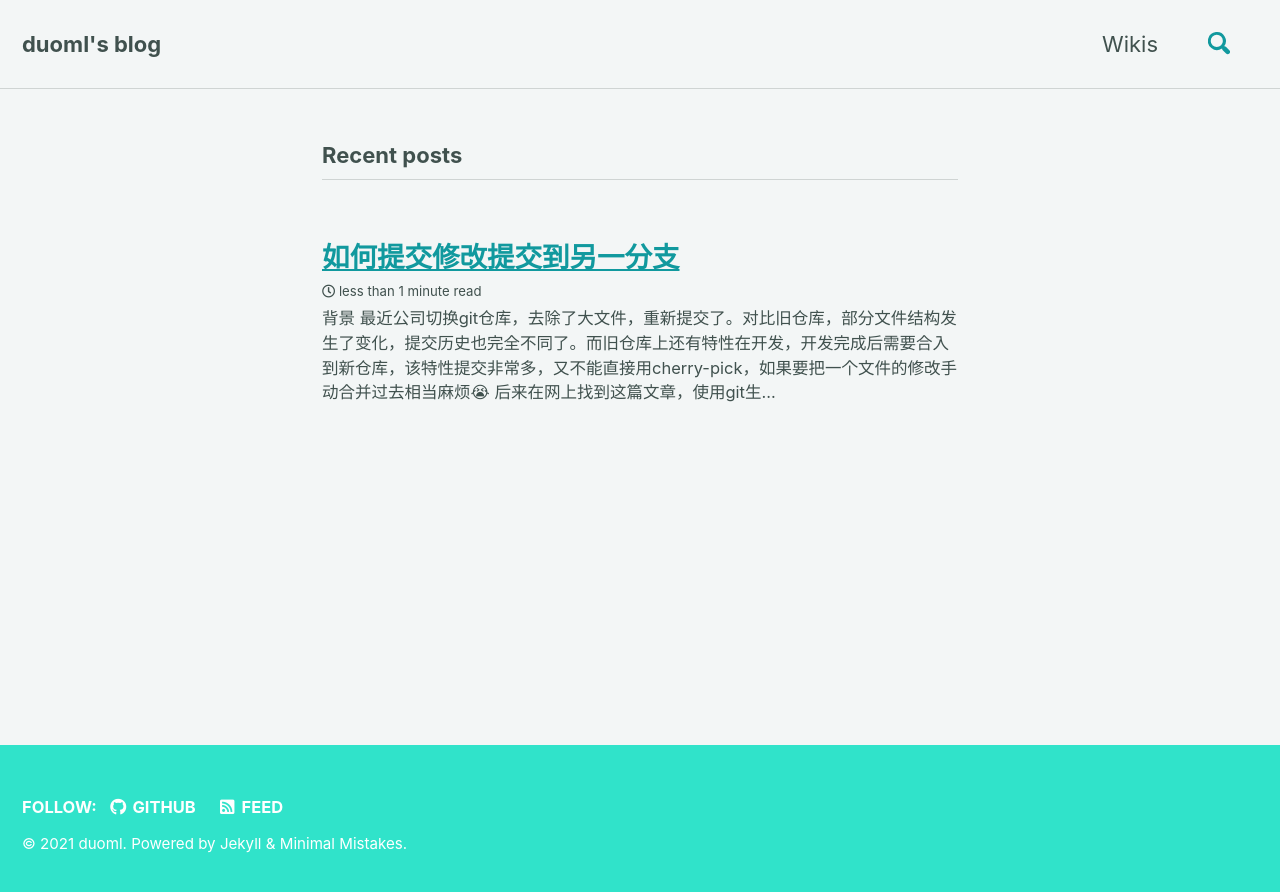
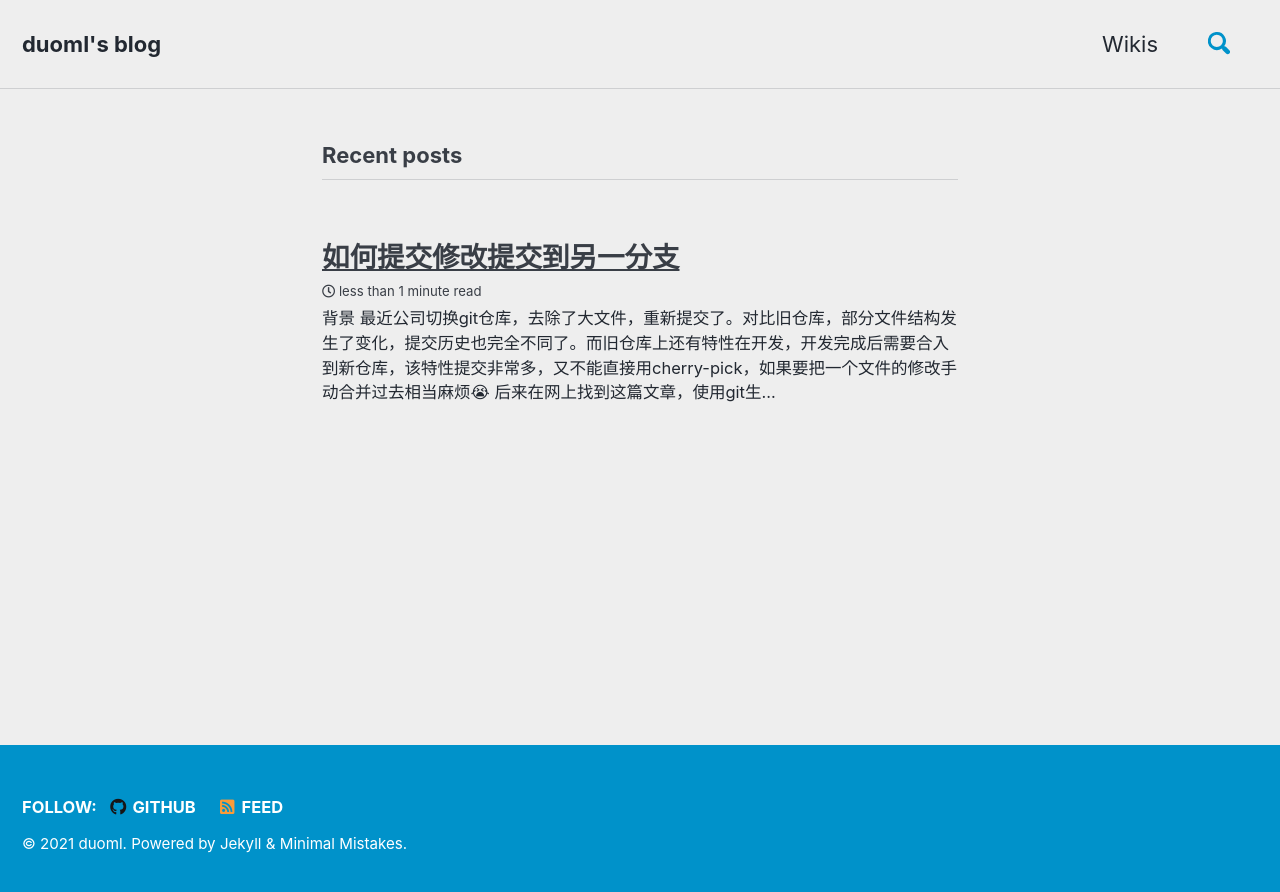
Before and after one commit to duoml/duoml.github.io, a Jekyll site: the page built from index.html, in a window 1280 px wide. Shown: the top 892 px of the page. Built offline with Jekyll 4.4.1, drawn with Linux system fonts in a browser that asks for light colours; cached includes are drawn as plain includes; emoji names are drawn with the system emoji font; the list of posts is cut into pages by our own code.

Commit message:
Update _config.yml

```diff
--- a/_config.yml
+++ b/_config.yml
@@ -12,7 +12,7 @@
 
 # theme                  : "minimal-mistakes-jekyll"
 # remote_theme           : "mmistakes/minimal-mistakes"
-minimal_mistakes_skin    : "mint" # "default", "air", "aqua", "contrast", "dark", "dirt", "neon", "mint", "plum", "sunrise"
+minimal_mistakes_skin    : "air" # "default", "air", "aqua", "contrast", "dark", "dirt", "neon", "mint", "plum", "sunrise"
 
 # Site Settings
 locale                   : "en-US"
```
